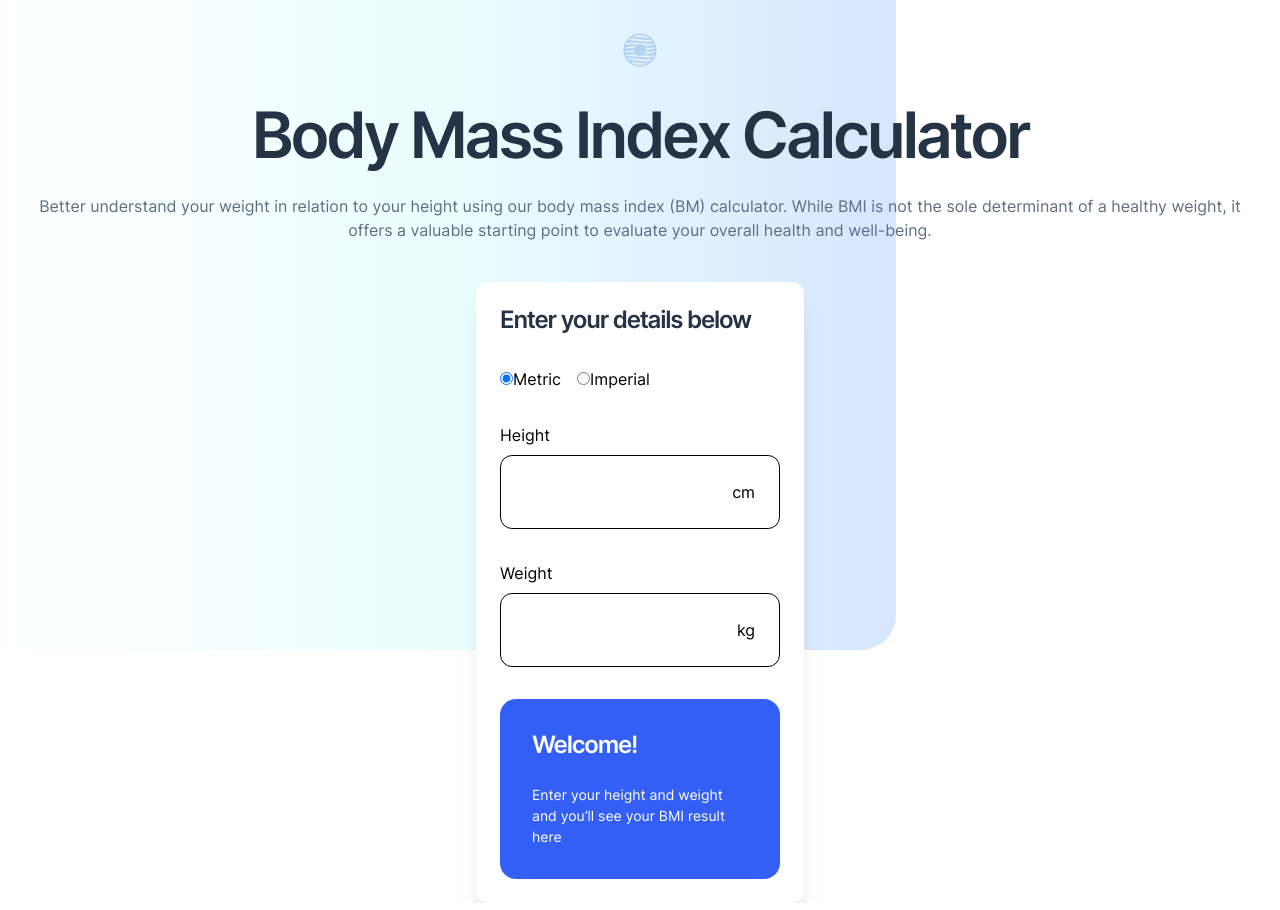
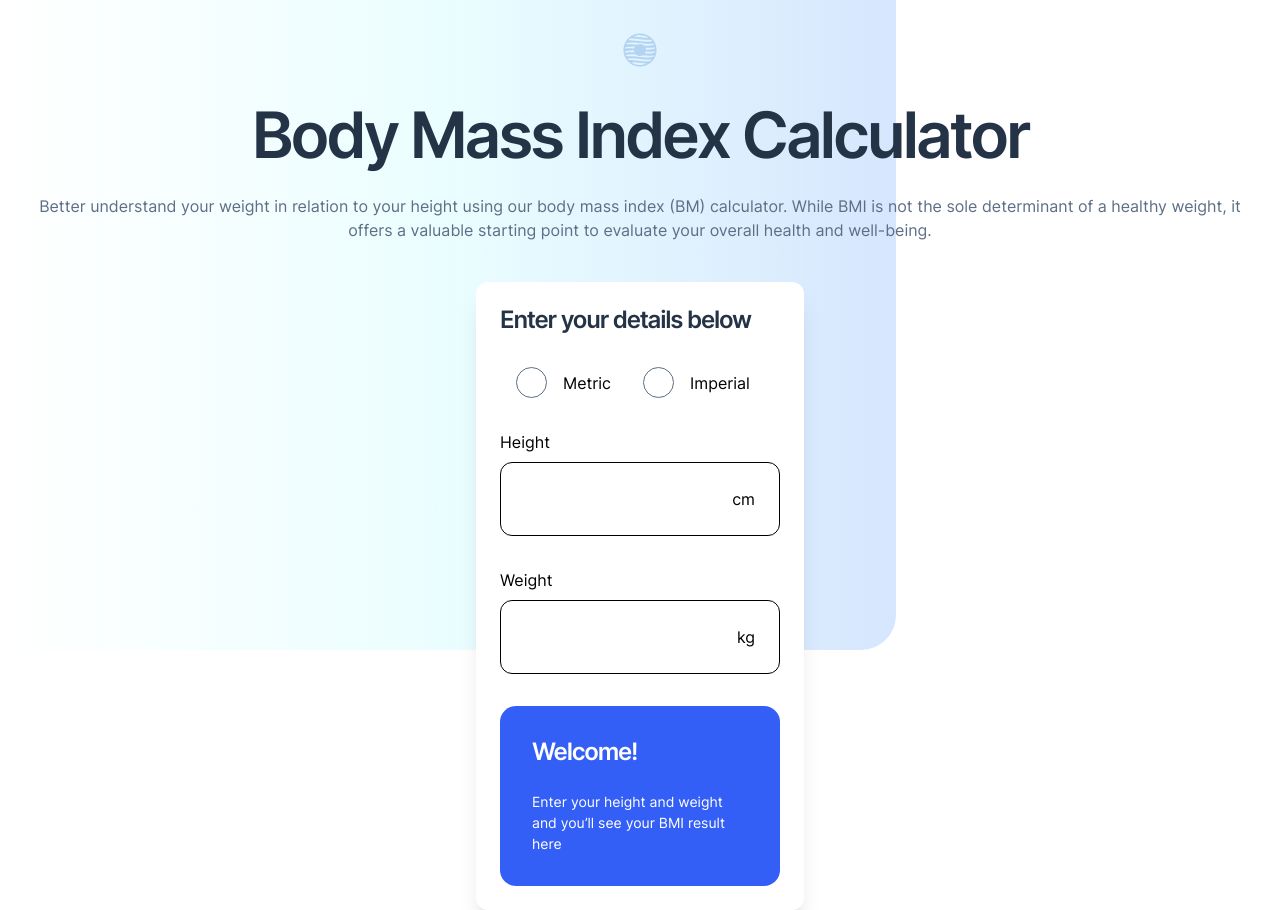
Before and after one commit to firatyedibela/bmi-calculator, a React (Vite) app: page / in a window 1280 px wide. Built offline with nearby package versions, Linux system fonts and the light colour scheme.

Commit message:
feat: render proper RadioIcon based on selected status

```diff
--- a/src/components/BmiCard.tsx
+++ b/src/components/BmiCard.tsx
@@ -3,6 +3,7 @@ import { useForm, FormProvider } from 'react-hook-form';
 import { NumberInput } from './NumberInput';
 import { getIdealWeightRange } from '../utils/getIdealWeightRange';
 import { getMetricLength } from '../utils/getMetricLength';
+import { RadioIcon } from './RadioIcon';
 
 type FormFields = {
   unitSystem: 'metric' | 'imperial';
@@ -67,21 +68,24 @@ export const BmiCard = () => {
       <FormProvider {...methods}>
         <form className="flex flex-col gap-8 w-full">
           <fieldset className="flex gap-4">
-            <label>
+            <label className="flex items-center gap-4 cursor-pointer">
               <input
                 type="radio"
                 value="metric"
-                checked={!isImperial}
                 {...register('unitSystem', { required: true })}
+                className="appearance-none"
               />
+              <RadioIcon isSelected={unitSystem === 'metric'} />
               Metric
             </label>
-            <label>
+            <label className="flex items-center gap-4 cursor-pointer">
               <input
                 type="radio"
                 value="imperial"
                 {...register('unitSystem', { required: true })}
+                className="appearance-none"
               />
+              <RadioIcon isSelected={unitSystem === 'imperial'} />
               Imperial
             </label>
           </fieldset>
```
